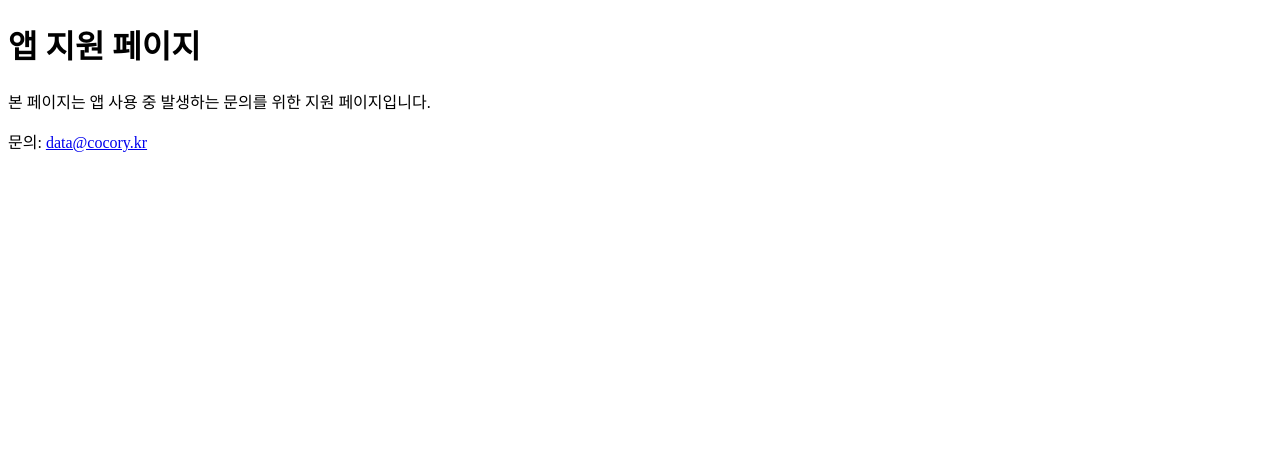
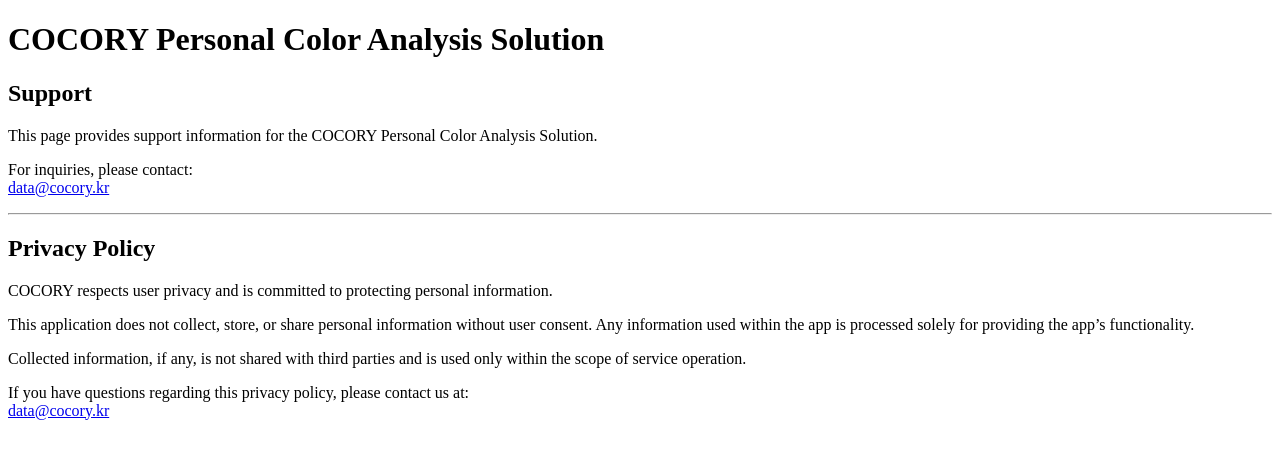
Before and after one commit to CocoryColor/CocoryCurating, a plain HTML site: page index.html in a window 1280 px wide. Drawn offline with Linux system fonts and the light colour scheme.

Commit message:
Update index.html

```diff
--- a/index.html
+++ b/index.html
@@ -1,12 +1,45 @@
 <!DOCTYPE html>
-<html lang="ko">
+<html lang="en">
 <head>
-  <meta charset="UTF-8" />
-  <title>COCORY Curating App Support</title>
+  <meta charset="UTF-8">
+  <title>COCORY App Support & Privacy Policy</title>
 </head>
 <body>
-  <h1>앱 지원 페이지</h1>
-  <p>본 페이지는 앱 사용 중 발생하는 문의를 위한 지원 페이지입니다.</p>
-  <p>문의: <a href="mailto:data@cocory.kr">data@cocory.kr</a></p>
+
+<h1>COCORY Personal Color Analysis Solution</h1>
+
+<h2>Support</h2>
+<p>
+This page provides support information for the COCORY Personal Color Analysis Solution.
+</p>
+<p>
+For inquiries, please contact:
+<br>
+<a href="mailto:data@cocory.kr">data@cocory.kr</a>
+</p>
+
+<hr>
+
+<h2>Privacy Policy</h2>
+
+<p>
+COCORY respects user privacy and is committed to protecting personal information.
+</p>
+
+<p>
+This application does not collect, store, or share personal information without user consent.
+Any information used within the app is processed solely for providing the app’s functionality.
+</p>
+
+<p>
+Collected information, if any, is not shared with third parties and is used only within the scope of service operation.
+</p>
+
+<p>
+If you have questions regarding this privacy policy, please contact us at:
+<br>
+  <a href="mailto:data@cocory.kr">data@cocory.kr</a>
+</p>
+
 </body>
 </html>
```
